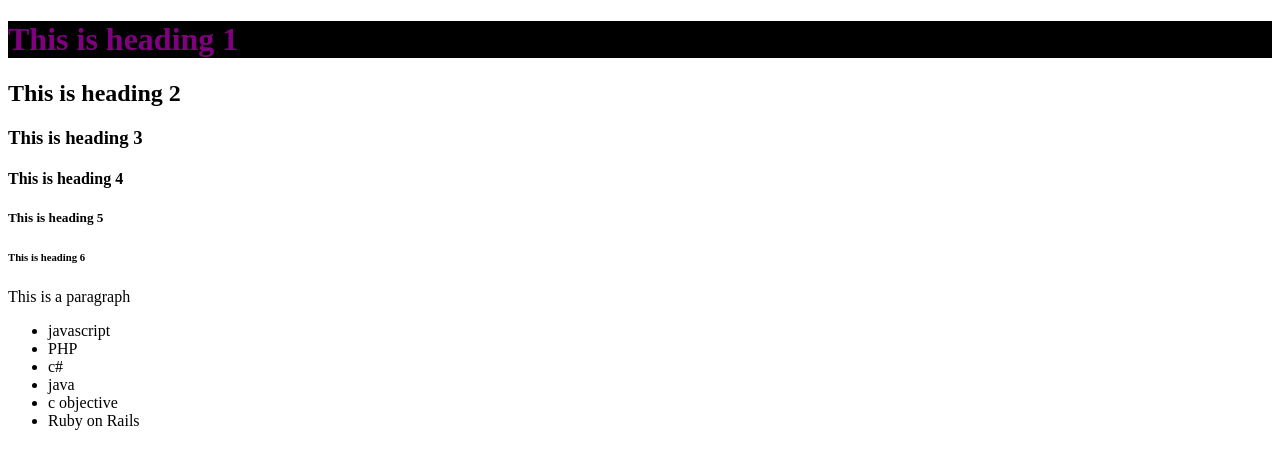
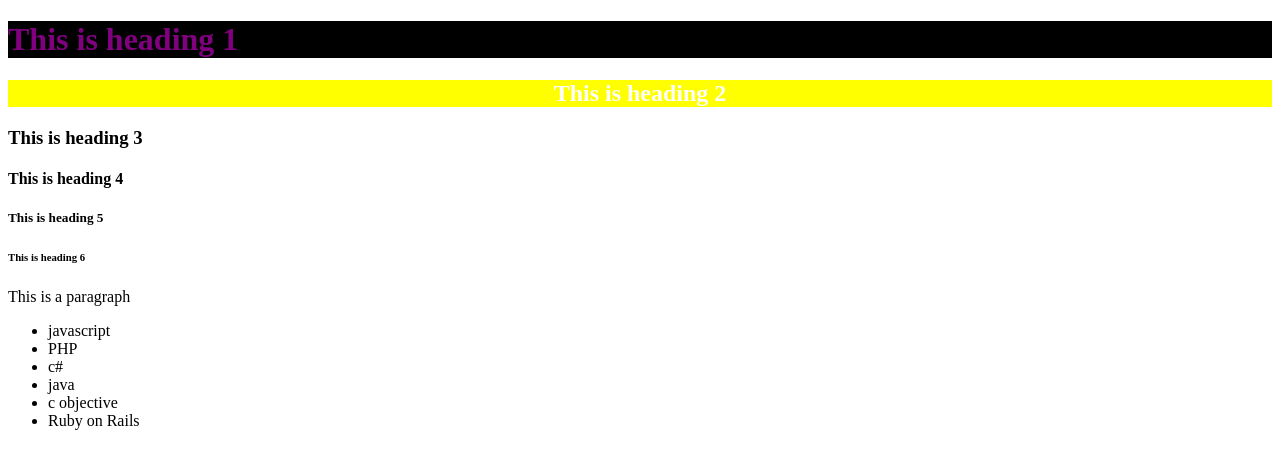
Before and after one commit to juwon1677/my-firstwebpage, a plain HTML site: page index.html in a window 1280 px wide. Drawn offline with Linux system fonts and the light colour scheme.

Commit message:
add styles to h2 tag

```diff
--- a/css/styles.css
+++ b/css/styles.css
@@ -2,3 +2,9 @@ h1{
   background-color:black;
   color:purple;
 }
+
+h2{
+  text-align: center;
+  background-color: yellow;
+  color: white;
+}
```
